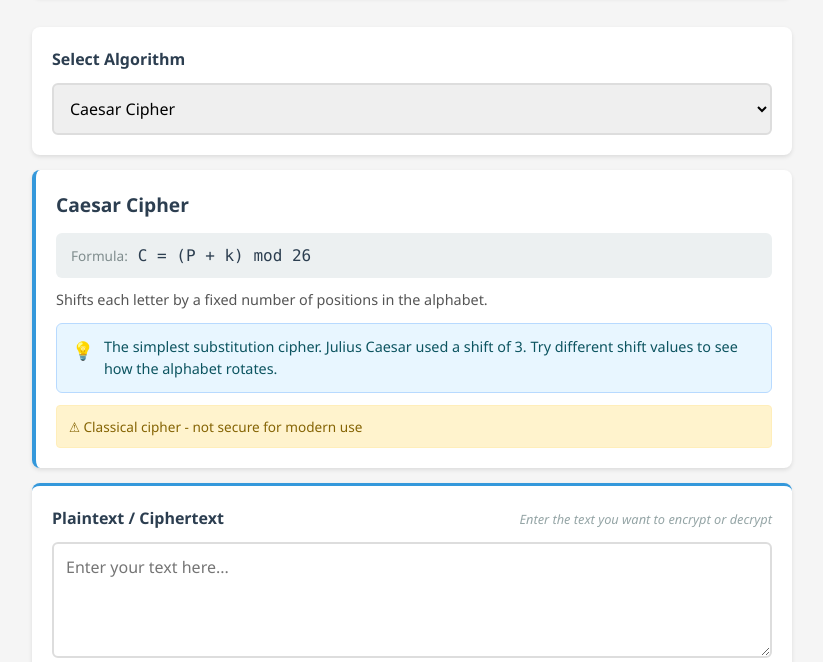
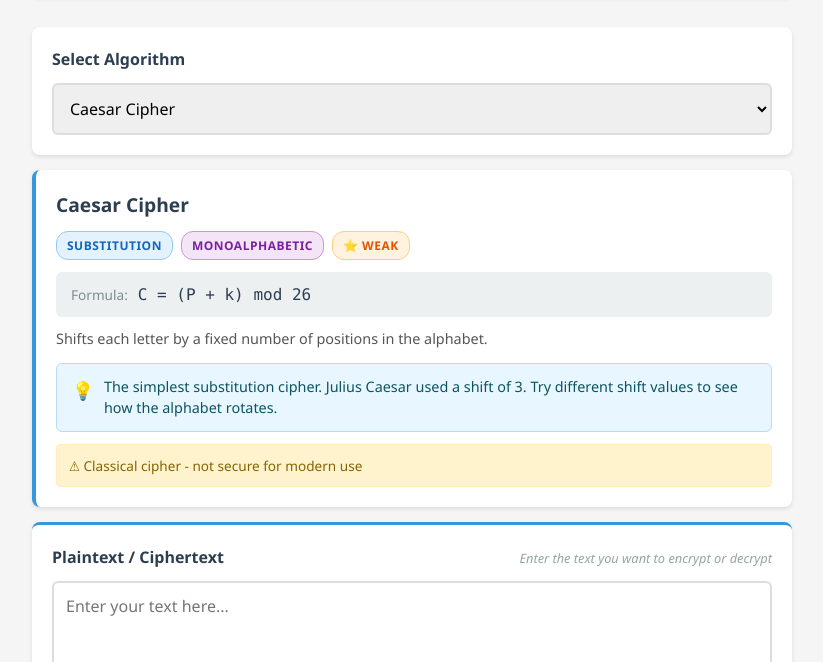
Before and after one commit to elnaanah/classical-cryptography-algorithms, a plain HTML site: page ui/index.html in a window 1280 px wide. Shown: the part 138-800 px from the top of the page, without its empty margins (228-1051 px from the left). Drawn offline with Linux system fonts and the light colour scheme.

Commit message:
Add educational classification for substitution ciphers in UI

```diff
--- a/ui/app.js
+++ b/ui/app.js
@@ -52,6 +52,24 @@ function isCoprime(a, b) {
 // ============================================================================
 // ALGORITHM IMPLEMENTATIONS
 // ============================================================================
+
+// ============================================================================
+// ALGORITHM CLASSIFICATION (Educational)
+// ============================================================================
+
+const algorithmClassification = {
+    caesar: { type: 'Substitution', subtype: 'Monoalphabetic', security: '⭐ Weak', securityLevel: 1 },
+    multiplicative: { type: 'Substitution', subtype: 'Monoalphabetic', security: '⭐ Weak', securityLevel: 1 },
+    affine: { type: 'Substitution', subtype: 'Monoalphabetic', security: '⭐⭐ Weak', securityLevel: 2 },
+    monoalphabetic: { type: 'Substitution', subtype: 'Monoalphabetic', security: '⭐⭐ Weak', securityLevel: 2 },
+    vigenere: { type: 'Substitution', subtype: 'Polyalphabetic', security: '⭐⭐ Medium', securityLevel: 2 },
+    autokey: { type: 'Substitution', subtype: 'Polyalphabetic', security: '⭐⭐⭐ Medium+', securityLevel: 3 },
+    otp: { type: 'Substitution', subtype: 'Polyalphabetic', security: '⭐⭐⭐⭐⭐ Perfect*', securityLevel: 5 },
+    playfair: { type: 'Substitution', subtype: 'Polygraphic (Block)', security: '⭐⭐⭐ Medium', securityLevel: 3 },
+    hill: { type: 'Substitution', subtype: 'Polygraphic (Block)', security: '⭐⭐⭐ Medium+', securityLevel: 3 },
+    railfence: { type: 'Transposition', subtype: 'Geometric', security: '⭐⭐ Weak', securityLevel: 2 },
+    columnar: { type: 'Transposition', subtype: 'Columnar', security: '⭐⭐⭐ Medium', securityLevel: 3 }
+};
 
 const algorithms = {
     // -------------------------------------------------------------------------
@@ -903,6 +921,9 @@ const UI = {
             algoFormula: document.getElementById('algo-formula'),
             algoDesc: document.getElementById('algo-desc'),
             eduHintText: document.getElementById('edu-hint-text'),
+            tagType: document.getElementById('tag-type'),
+            tagSubtype: document.getElementById('tag-subtype'),
+            tagSecurity: document.getElementById('tag-security'),
             inputText: document.getElementById('input-text'),
             outputText: document.getElementById('output-text'),
             btnEncrypt: document.getElementById('btn-encrypt'),
@@ -1026,12 +1047,24 @@ const UI = {
     updateAlgorithmUI() {
         const algo = this.elements.algorithmSelect.value;
         const algoData = algorithms[algo];
+        const classification = algorithmClassification[algo];
 
         // Update info card
         this.elements.algoName.textContent = algoData.name;
         this.elements.algoFormula.textContent = algoData.formula;
         this.elements.algoDesc.textContent = algoData.description;
         this.elements.eduHintText.textContent = algoData.hint;
+
+        // Update classification tags
+        this.elements.tagType.textContent = classification.type;
+        this.elements.tagSubtype.textContent = classification.subtype;
+        this.elements.tagSecurity.textContent = classification.security;
+
+        // Update security tag color
+        this.elements.tagSecurity.classList.remove('security-high');
+        if (classification.securityLevel >= 5) {
+            this.elements.tagSecurity.classList.add('security-high');
+        }
 
         // Hide all key inputs
         this.elements.keyNumber.classList.add('hidden');
--- a/ui/index.html
+++ b/ui/index.html
@@ -39,6 +39,14 @@
             <!-- Algorithm Info Card -->
             <section class="card info-card" id="algorithm-info">
                 <h3 id="algo-name">Caesar Cipher</h3>
+
+                <!-- Classification Tags -->
+                <div class="algo-tags">
+                    <span class="tag tag-type" id="tag-type">Substitution</span>
+                    <span class="tag tag-subtype" id="tag-subtype">Monoalphabetic</span>
+                    <span class="tag tag-security" id="tag-security">⭐ Weak</span>
+                </div>
+
                 <div class="formula-box">
                     <span class="formula-label">Formula:</span>
                     <code id="algo-formula">C = (P + k) mod 26</code>
--- a/ui/style.css
+++ b/ui/style.css
@@ -85,8 +85,49 @@ header h1 {
 
 .info-card h3 {
     color: #2c3e50;
+    margin-bottom: 10px;
+    font-size: 1.2rem;
+}
+
+/* Algorithm Classification Tags */
+.algo-tags {
+    display: flex;
+    flex-wrap: wrap;
+    gap: 8px;
     margin-bottom: 12px;
-    font-size: 1.2rem;
+}
+
+.tag {
+    padding: 4px 10px;
+    border-radius: 12px;
+    font-size: 0.75rem;
+    font-weight: 600;
+    text-transform: uppercase;
+    letter-spacing: 0.5px;
+}
+
+.tag-type {
+    background: #e3f2fd;
+    color: #1565c0;
+    border: 1px solid #90caf9;
+}
+
+.tag-subtype {
+    background: #f3e5f5;
+    color: #7b1fa2;
+    border: 1px solid #ce93d8;
+}
+
+.tag-security {
+    background: #fff3e0;
+    color: #e65100;
+    border: 1px solid #ffcc80;
+}
+
+.tag-security.security-high {
+    background: #e8f5e9;
+    color: #2e7d32;
+    border: 1px solid #a5d6a7;
 }
 
 .formula-box {
```
Also changed, not shown: 1 other file.
